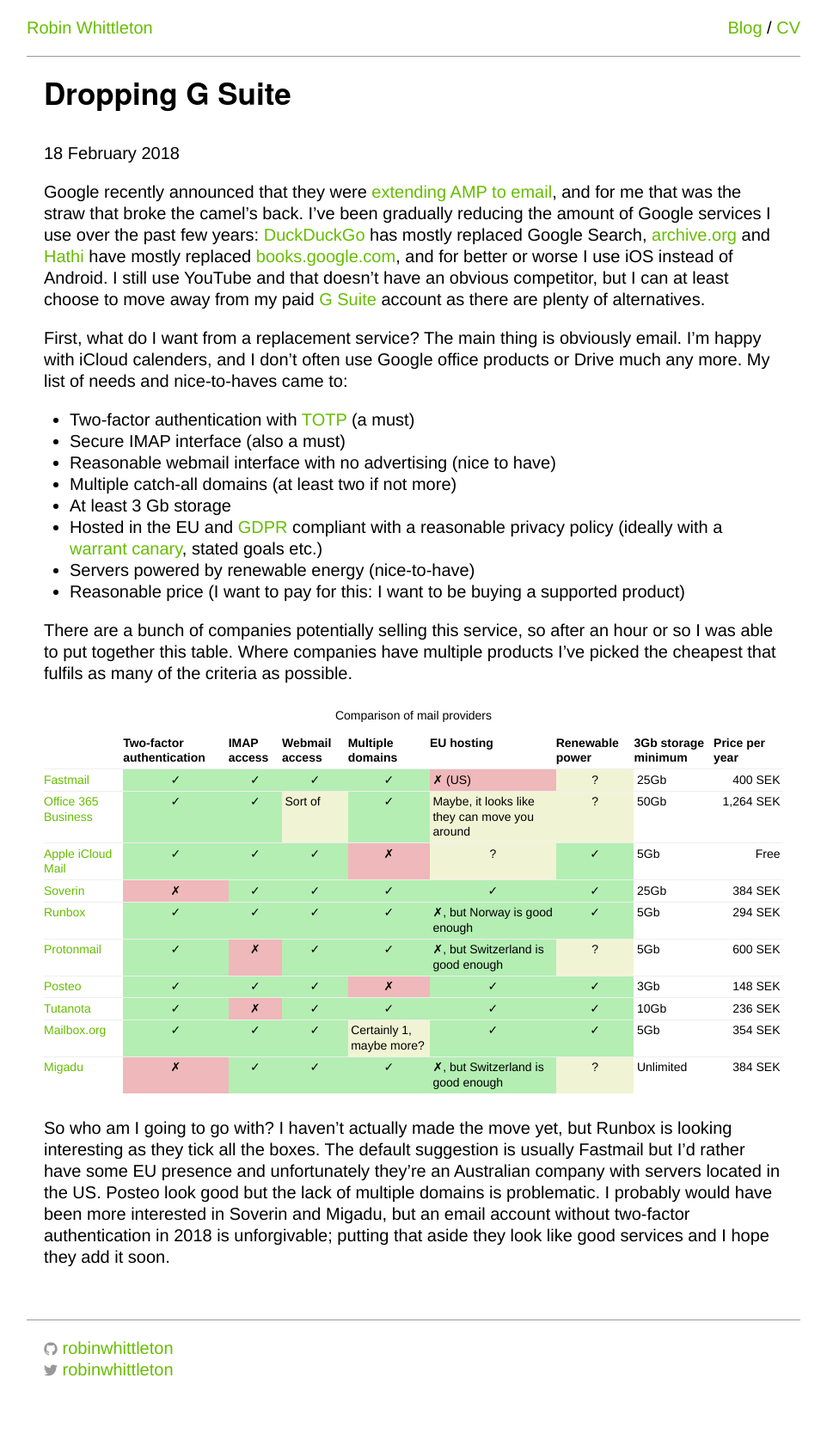
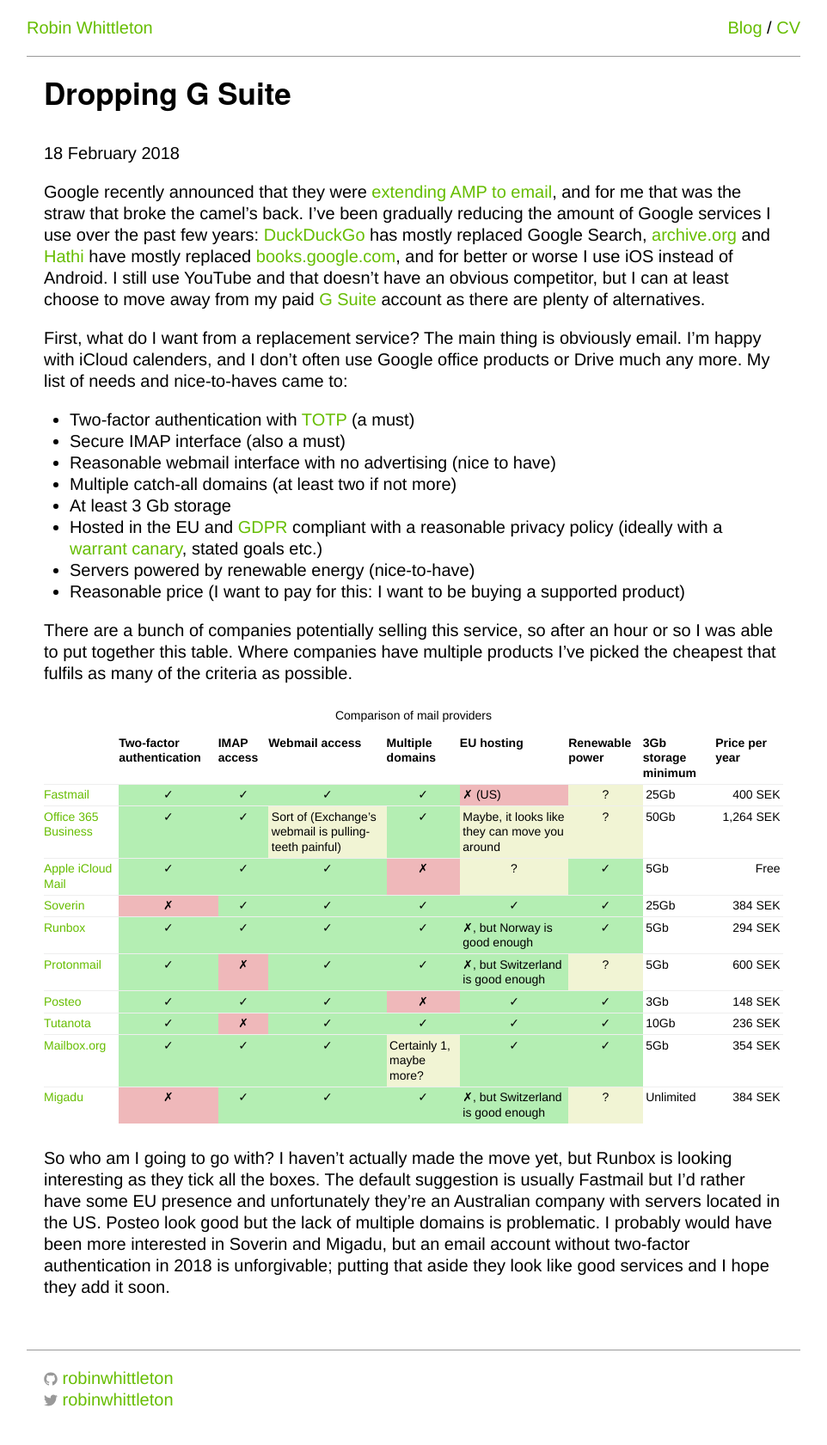
Before and after one commit to robinwhittleton/reala.net, a Jekyll site: the page built from _posts/2018-02-18-dropping-g-suite.html, in a window 1280 px wide. Shown: the whole page at 86% size, without its empty margins (159-1121 px from the left). Built offline with Jekyll 4.4.1, drawn with Linux system fonts in a browser that asks for light colours; before the commit the page ends 1646 px from its top, so only the background shows below that.

Commit message:
A note about Exchange

```diff
--- a/_posts/2018-02-18-dropping-g-suite.html
+++ b/_posts/2018-02-18-dropping-g-suite.html
@@ -51,7 +51,7 @@
 			<td scope="row"><a href="https://products.office.com/en-GB/compare-all-microsoft-office-products?tab=2">Office 365 Business</a></td>
 			<td class="answer-yes answer-complete">✓</td>
 			<td class="answer-yes answer-complete">✓</td>
-			<td class="answer-maybe">Sort of</td>
+			<td class="answer-maybe">Sort of (Exchange’s webmail is pulling-teeth painful)</td>
 			<td class="answer-yes answer-complete">✓</td>
 			<td class="answer-maybe">Maybe, it looks like they can move you around</td>
 			<td class="answer-maybe answer-complete">?</td>
```
